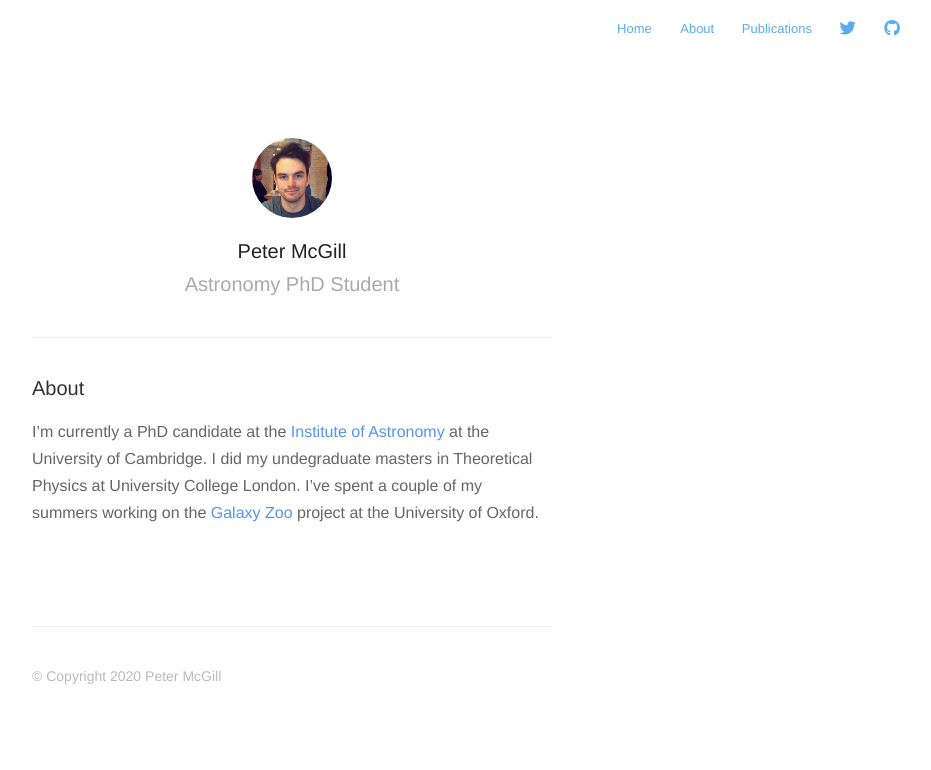
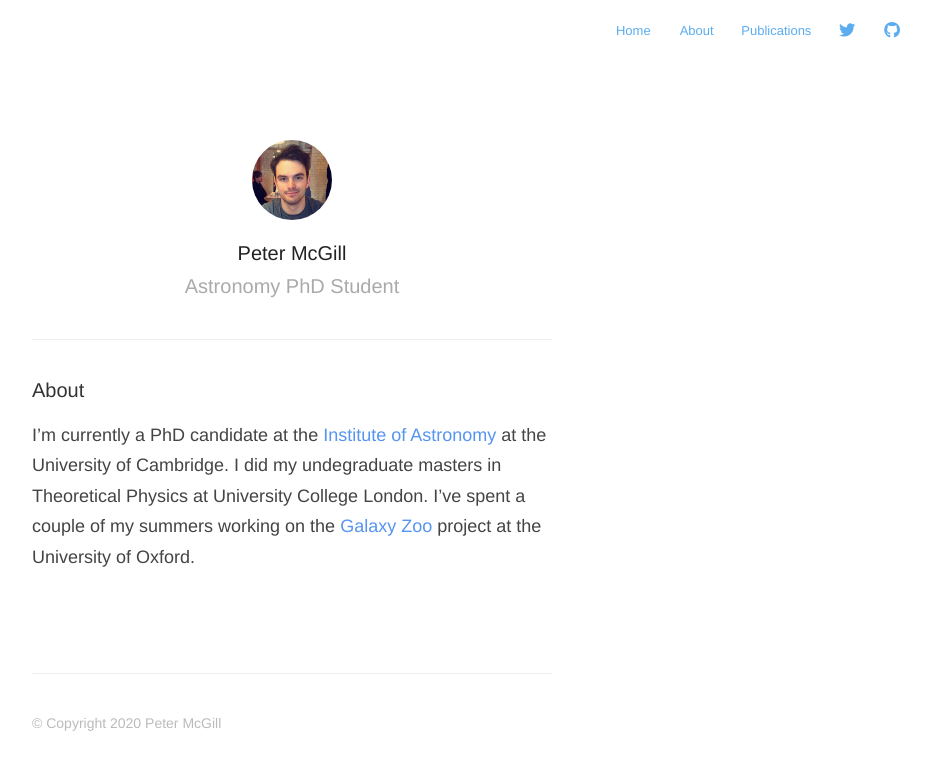
Before and after one commit to astrophpeter/astrophpeter.github.io, a Jekyll site: the page built from about.md, in a window 1280 px wide. Shown: the top 770 px of the page, without its empty margins (348-1279 px from the left). Built offline with Jekyll 4.4.1, drawn with Linux system fonts in a browser that asks for light colours; nearby versions of some CDN libraries.

Commit message:
Update style.css

```diff
--- a/assets/css/style.css
+++ b/assets/css/style.css
@@ -51,8 +51,8 @@ margin-bottom: 20px;
 html, body { height: 100%; }
 
 body {
-	font:16px/1 "Helvetica Neue", Helvetica, Arial, sans-serif;
-	color: #666;
+	font:18px/1 "Helvetica Neue", Helvetica, Arial, sans-serif;
+	color: #444;
 	-webkit-font-smoothing: antialiased;
 	text-rendering: optimizeLegibility;
 }
```
